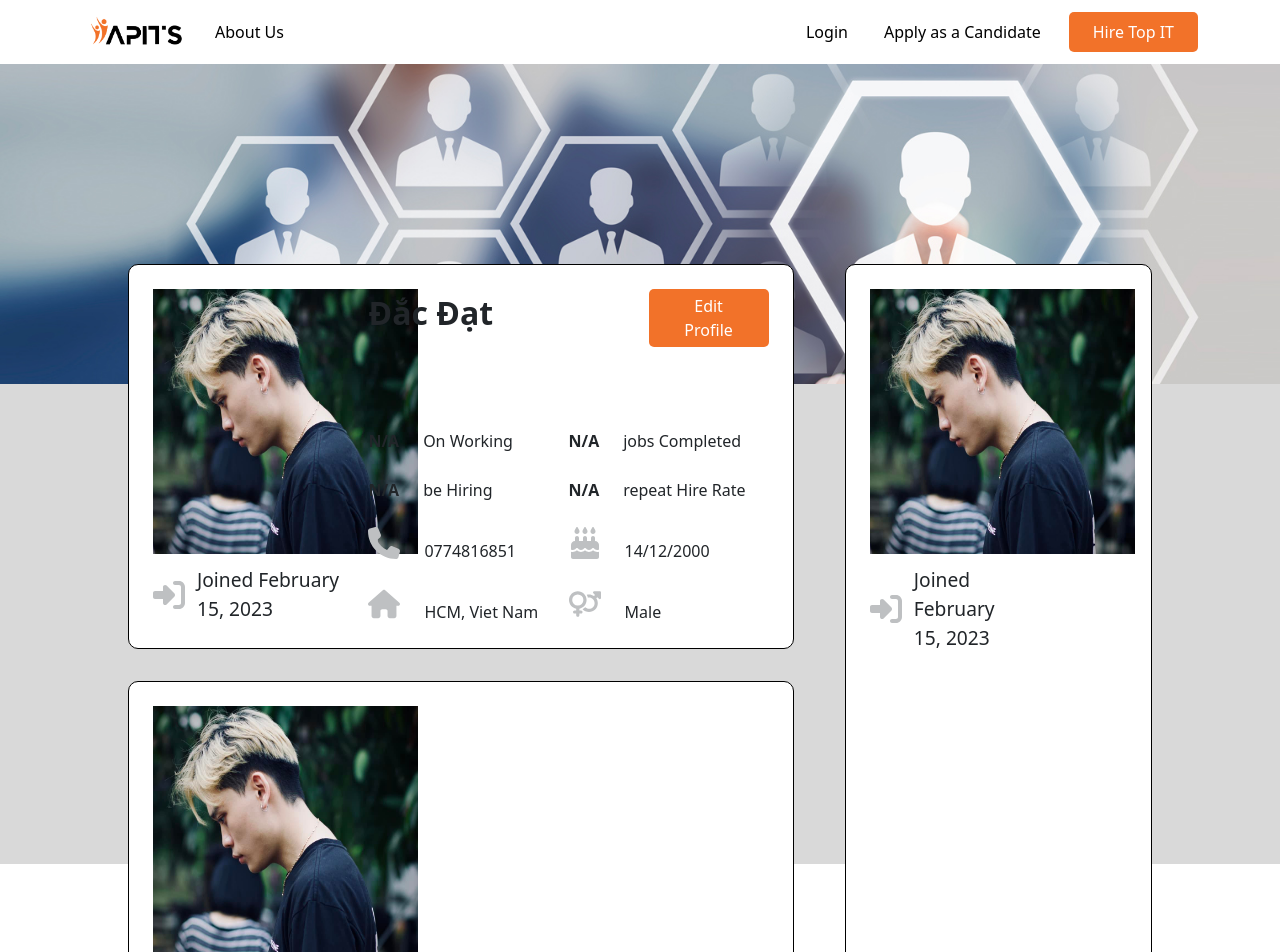
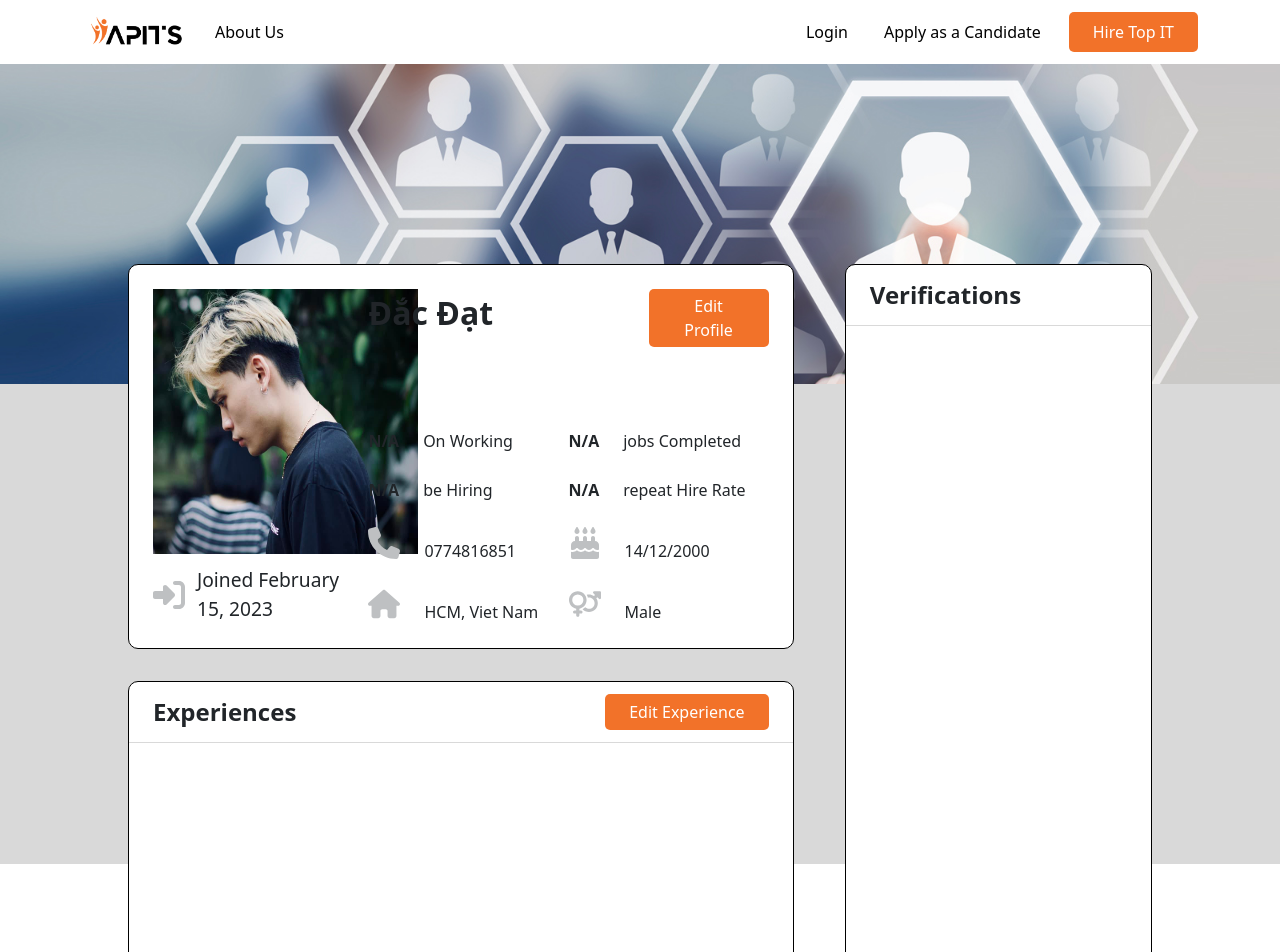
Before and after one commit to se140718-dacdat/apits-frontend, a React (Create React App) app: page /profile in a window 1280 px wide. Shown: the top 952 px of the page. Built offline with nearby package versions, Linux system fonts and the light colour scheme.

Commit message:
edit candidate profile

```diff
--- a/src/App.css
+++ b/src/App.css
@@ -123,3 +123,15 @@ body {
 .m-0 {
     margin: 0 !important;
 }
+
+.input {
+    width: 100%;
+    display: flex;
+    justify-content: space-between;
+    padding: 12px;
+}
+
+.button-close {
+    background-color: var(--black-color) !important;
+    color: var(--white-color) !important;
+}
--- a/src/components/modules/pagecomponents/Popup/Popup.css
+++ b/src/components/modules/pagecomponents/Popup/Popup.css
@@ -10,12 +10,13 @@
     padding-top: 5%;
 }
 
-#Popup .btn-close {
+#Popup .icon-close {
     position: absolute;
     right: 37%;
     top: 12%;
 }
-#Popup .btn-close:hover {
+
+#Popup .icon-close:hover {
     cursor: pointer;
 }
 
@@ -31,7 +32,7 @@
     align-items: center;
 }
 
-#Popup .popup-container > * {
+#Popup .popup-container>* {
     margin: 12px 0;
 }
 
--- a/src/components/modules/pagecomponents/Popup/Popup.tsx
+++ b/src/components/modules/pagecomponents/Popup/Popup.tsx
@@ -36,7 +36,7 @@ const Popup: FC<Props> = (props) => {
         if (props.popup == 1) {
             return (
                 <form className="popup-container" onSubmit={loginHandler}>
-                    <i className="pi pi-times btn-close" onClick={() => {
+                    <i className="pi pi-times icon-close" onClick={() => {
                         props.isDisplay('');
                         props.isPopup(0);
                     }}></i>
@@ -62,7 +62,7 @@ const Popup: FC<Props> = (props) => {
         else {
             return (
                 <form className="popup-container" onSubmit={loginHandler} style={{ height: "95%" }}>
-                      <i className="pi pi-times btn-close" onClick={() => {
+                    <i className="pi pi-times icon-close" onClick={() => {
                         props.isDisplay('');
                         props.isPopup(0);
                     }}></i>
--- a/src/components/pages/Candidate/CandidateProfile.css
+++ b/src/components/pages/Candidate/CandidateProfile.css
@@ -36,13 +36,17 @@
 #CandidateProfile .profile {
     flex-wrap: nowrap;
     display: flex;
+    justify-content: space-between;
+    padding: 24px;
+}
+
+#CandidateProfile .profile-input,
+#CandidateProfile .profile {
     border-radius: 10px;
     width: 100%;
-    padding: 24px;
     border: 1px solid var(--black-color);
     background-color: var(--white-color);
     margin-bottom: 32px;
-    justify-content: space-between;
 }
 
 #CandidateProfile .col-left {
@@ -108,3 +112,31 @@
     width: 32px;
     height: 32px;
 }
+
+#CandidateProfile .profile-header {
+    border-bottom: 1px solid #D9D9D9;
+    padding: 12px 24px;
+    width: 100%;
+    display: flex;
+    justify-content: space-between;
+}
+
+#CandidateProfile .profile-header-name {
+    font-weight: bold;
+    font-size: 1.5rem;
+}
+
+#CandidateProfile .profile-body {
+    width: 100%;
+    height: 300px;
+}
+
+.input-profile {
+    width: 70%;
+    padding: 4px;
+    border-radius: 5px;
+}
+
+.input span {
+    align-content: center;
+}
--- a/src/components/pages/Candidate/CandidateProfile.tsx
+++ b/src/components/pages/Candidate/CandidateProfile.tsx
@@ -1,9 +1,16 @@
-import React, { FC } from 'react'
+import React, { FC, useState } from 'react'
 import "./CandidateProfile.css";
 import { FontAwesomeIcon } from '@fortawesome/react-fontawesome'
 import { faRightToBracket, faPhone, faCakeCandles, faHouse, faVenusMars } from '@fortawesome/free-solid-svg-icons'
+import { Modal } from 'react-bootstrap';
+import Button from 'react-bootstrap/esm/Button';
 
 export const CandidateProfile: FC = () => {
+
+    const [show, setShow] = useState(false);
+
+    const handleClose = () => setShow(false);
+    const handleShow = () => setShow(true);
     return (
         <div id='CandidateProfile'>
             <img src="images/banner.jpg" className='banner' alt="" />
@@ -68,35 +75,53 @@ export const CandidateProfile: FC = () => {
                             </div>
                         </div>
                     </div>
-                    <div className="profile">
-                        <div className="col-left">
-                            <img src="images/avt.jpg" className='avatar' alt="" />
-                            <div className="join">
-                                <FontAwesomeIcon icon={faRightToBracket} className="icon" />
-                                Joined February 15, 2023
-                            </div>
+                    <div className="profile-input">
+                        <div className="profile-header">
+                            <div className="profile-header-name">Experiences</div>
+                            <Button variant="primary" onClick={handleShow}>
+                                Edit Experience
+                            </Button>
                         </div>
-                        <div className="col-right">
+                        <div className="profile-body">
 
                         </div>
                     </div>
                 </div>
                 <div className="right">
-                    <div className="profile">
-                        <div className="col-left">
-                            <img src="images/avt.jpg" className='avatar' alt="" />
-                            <div className="join">
-                                <FontAwesomeIcon icon={faRightToBracket} className="icon" />
-                                Joined February 15, 2023
-                            </div>
+                    <div className="profile-input">
+                        <div className="profile-header">
+                            <div className="profile-header-name">Verifications</div>
                         </div>
-                        <div className="col-right">
+                        <div className="profile-body">
 
                         </div>
                     </div>
                 </div>
 
             </div>
+            <Modal show={show} onHide={handleClose}>
+                <Modal.Header closeButton>
+                    <Modal.Title>Edit Experiences</Modal.Title>
+                </Modal.Header>
+                <Modal.Body>
+                    <div className="input">
+                        <span>Experience Name</span>
+                        <input className='input-profile' type="text" placeholder="Certificate Link" />
+                    </div>
+                    <div className="input">
+                        <span>Experience Detail</span>
+                        <textarea className='input-profile' placeholder="Certificate Name" />
+                    </div>
+                </Modal.Body>
+                <Modal.Footer>
+                    <Button className='button-close' variant="secondary" onClick={handleClose}>
+                        Close
+                    </Button>
+                    <Button variant="primary" onClick={handleClose}>
+                        Add Certificate
+                    </Button>
+                </Modal.Footer>
+            </Modal>
         </div>
     )
 }
```
